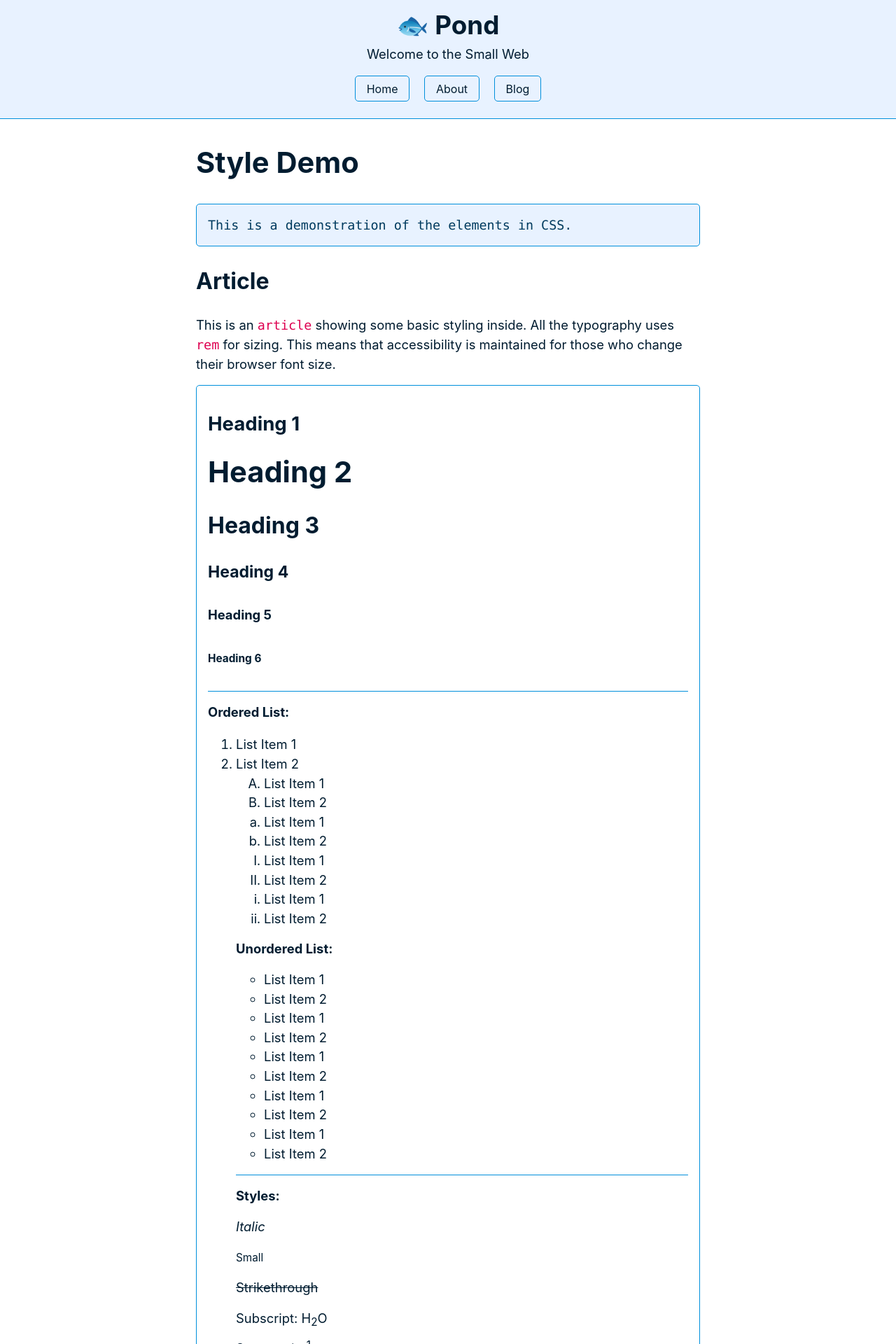
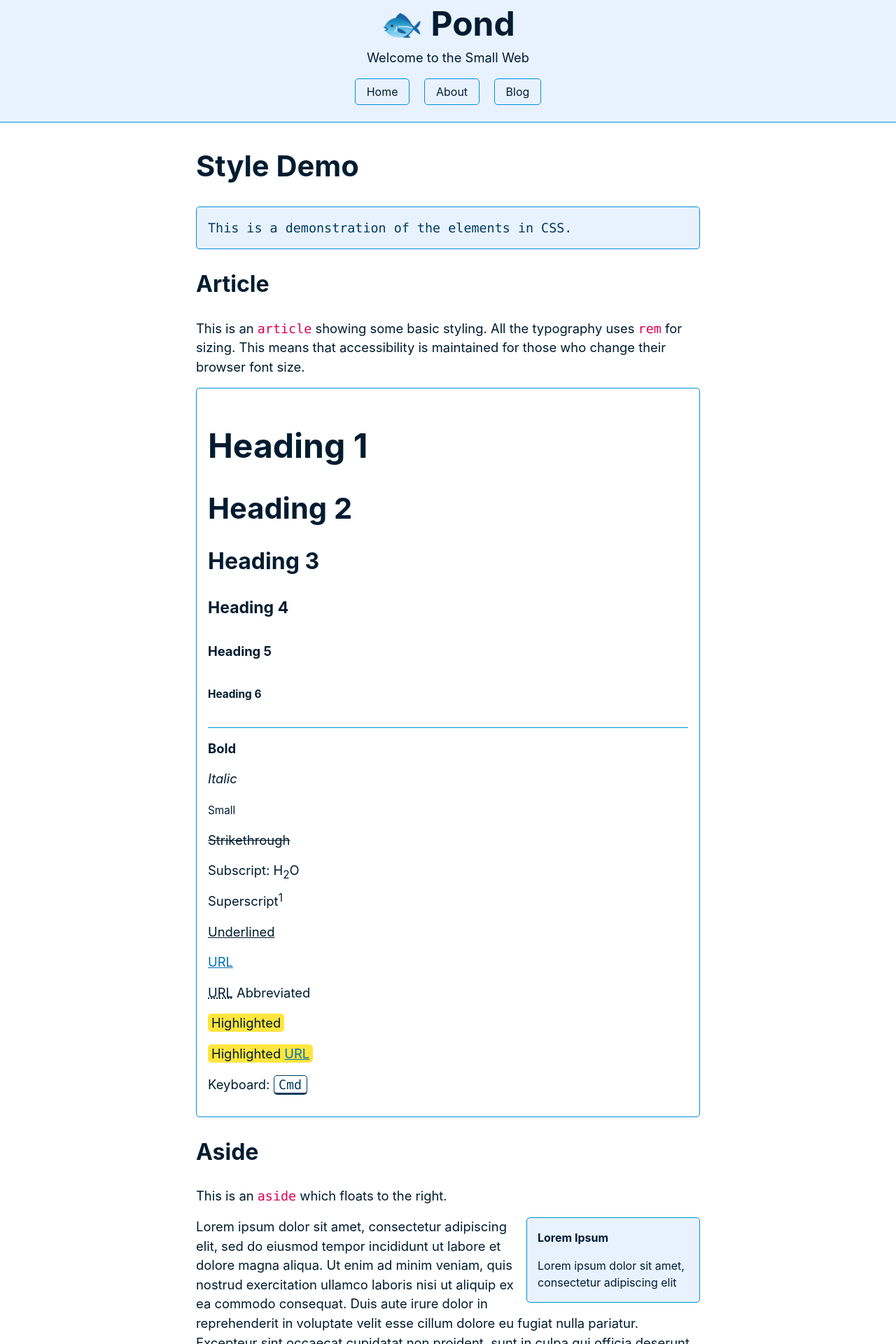
Before and after one commit to megdna/pond, a Jekyll site: the page built from style.md, in a window 1280 px wide. Shown: the top 1920 px of the page at 70% size. Built offline with Jekyll 4.4.1, drawn with Linux system fonts in a browser that asks for light colours; some of the changed text lies outside the part shown.

Commit message:
Update theme

```diff
--- a/style.css
+++ b/style.css
@@ -62,7 +62,7 @@
 body > header {
   background-color: var(--accent-bg);
   border-bottom: 1px solid var(--border);
-  padding: 0.5rem 0.5rem 0.5rem 0.5rem;
+  padding: 0 0.5rem 0.5rem 0.5rem;
   text-align: center;
   grid-column: 1 / -1;
 }
@@ -134,12 +134,15 @@
   padding: 1rem 1rem 1rem 1rem;
 }
 
+footer > nav p {
+  margin: 0.5rem 0;
+}
+
 footer > nav a {
     border: none;
-    line-height: 0.5;
+    line-height: 1;
     padding: 0;
     text-decoration: underline;
-  }
 }
 
 h1 {
--- a/style.md
+++ b/style.md
@@ -7,7 +7,7 @@
 ---
 ### Article
 
-This is an `article` showing some basic styling inside. All the typography uses `rem` for sizing. This means that accessibility is maintained for those who change their browser font size.
+This is an `article` showing some basic styling. All the typography uses `rem` for sizing. This means that accessibility is maintained for those who change their browser font size.
 
 <article>
 <h1>Heading 1</h1>
@@ -17,50 +17,7 @@
 <h5>Heading 5</h5>
 <h6>Heading 6</h6>
 <hr>
-<p><b>Ordered List:</b></p>
-<ol type="1">
-  <li>List Item 1</li>
-  <li>List Item 2
-    <ol type="A">
-      <li>List Item 1</li>
-      <li>List Item 2</li>
-    </ol>
-        <ol type="a">
-          <li>List Item 1</li>
-          <li>List Item 2</li>
-        </ol>
-            <ol type="I">
-              <li>List Item 1</li>
-              <li>List Item 2</li>
-            </ol>
-                <ol type="i">
-                  <li>List Item 1</li>
-                  <li>List Item 2</li>
-                </ol>
-<p><b>Unordered List:</b></p>
-<ul>
-  <li>List Item 1</li>
-  <li>List Item 2</li>
-</ul>
-    <ul>
-      <li>List Item 1</li>
-      <li>List Item 2</li>
-    </ul>
-        <ul>
-          <li>List Item 1</li>
-          <li>List Item 2</li>
-        </ul>
-            <ul>
-              <li>List Item 1</li>
-              <li>List Item 2</li>
-            </ul>
-                <ul>
-                  <li>List Item 1</li>
-                  <li>List Item 2</li>
-                </ul>
-<hr>
-<p><b>Styles:</b></p>
-<p></p>
+<p><b>Bold</b></p>
 <p><i>Italic</i></p>
 <p><small>Small</small></p>
 <p><s>Strikethrough</s></p>
```
Also changed, not shown: other parts of style.md (+17 -0 lines), blog.md (+1 -1 lines).
